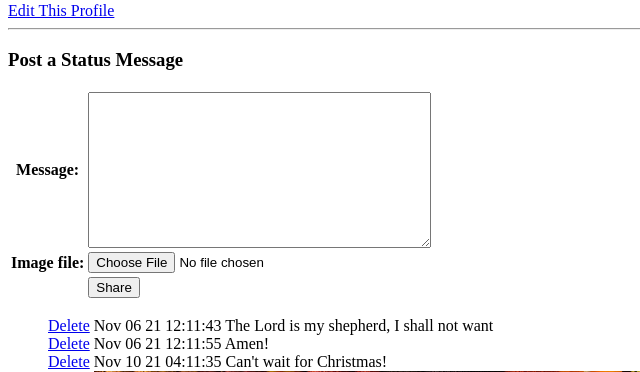
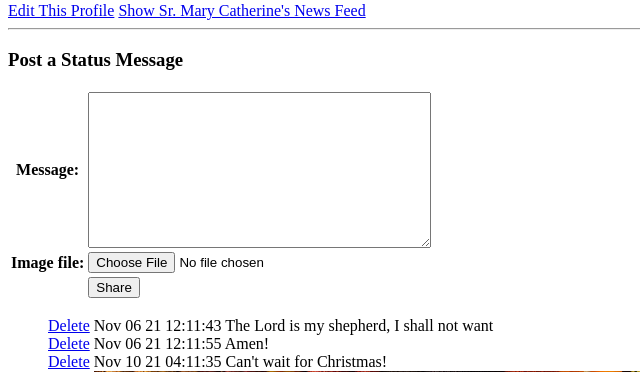
Before and after one commit to technocowdancer/cs108-examples, a Django app: page /mini_fb/profile/1 in a window 1280 px wide. Shown: the part 401-773 px from the top of the page, without its empty margins (0-640 px from the left). Run offline with Django 3.2, Linux system fonts and the light colour scheme; data comes from the database, SQL or seed files in the repository; both versions use the stored data as it was after the commit.

Commit message:
Added a News Feed

```diff
--- a/mini_fb/models.py
+++ b/mini_fb/models.py
@@ -1,5 +1,6 @@
 from django.db import models
 import datetime
+from django.db.models.query import QuerySet
 from django.urls import reverse
 
 # Create your models here.
@@ -25,9 +26,17 @@ class Profile(models.Model):
     friends = models.ManyToManyField("self")
     ###### returns all friends for this profile
     def get_friends(self):
+        '''Get a list of friends for the profile'''
 
-        QuerySet = self.friends.all()
-        return QuerySet
+        friend_list = self.friends.all()
+        return friend_list
+
+    def get_news_feed(self):
+        '''get list of all status messages then filter by friends'''
+        news = StatusMessage.objects.all().order_by("-time_stamp")
+        friend_list = self.get_friends()
+        filtered = news.filter(profile__in=friend_list)
+        return filtered
 
     def __str__(self):
         '''return a string representation of this object.'''
--- a/mini_fb/templates/mini_fb/show_profile_page.html
+++ b/mini_fb/templates/mini_fb/show_profile_page.html
@@ -35,6 +35,7 @@
         </tbody>
     </table>
     <a href="{% url 'update_profile' profile.pk %}">Edit This Profile</a>
+    <a href="{% url 'news_feed' profile.pk %}">Show {{profile}}'s News Feed</a>
 <hr>
 {% if profile.get_friends %}
     <h3>{{profile}}'s Friends</h3>
--- a/mini_fb/urls.py
+++ b/mini_fb/urls.py
@@ -1,7 +1,7 @@
 from django.urls import path
 
 from mini_fb.forms import CreateStatusMessageForm
-from .views import DeleteStatusMessageView, ShowAllProfilesView, ShowProfilePageView, CreateProfileView, UpdateProfileView, post_status_message
+from .views import DeleteStatusMessageView, ShowAllProfilesView, ShowNewsFeedView, ShowProfilePageView, CreateProfileView, UpdateProfileView, post_status_message
 
 urlpatterns =[
     path('', ShowAllProfilesView.as_view(), name="show_all_profiles"),
@@ -10,5 +10,5 @@ urlpatterns =[
     path('profile/<int:pk>/update', UpdateProfileView.as_view(), name='update_profile'),
     path('profile/<int:pk>/post_status', post_status_message, name='post_status_message'),
     path('profile/<int:profile_pk>/delete_message/<int:status_pk>', DeleteStatusMessageView.as_view(), name='delete_message'),
-
+    path('profile/<int:pk>/news_feed', ShowNewsFeedView.as_view(), name='news_feed'),
 ]
--- a/mini_fb/views.py
+++ b/mini_fb/views.py
@@ -128,3 +128,27 @@ class DeleteStatusMessageView(DeleteView):
         # # find the person associated with the quote
         person = message.profile
         return reverse('show_profile_page', kwargs={'pk':person.pk})
+
+class ShowNewsFeedView(DetailView):
+    '''create a view for the news feed of a profile's friends'''
+    # time = models.TimeField(auto_now_add=True)
+    model = Profile
+    template_name = "mini_fb/show_news_feed.html"
+    context_object_name = "profile_for_feed"
+    def get_context_data(self, **kwargs):
+        '''Return the context data (a dictionary) to be used in the template.'''
+
+        # obtain the default context data (a dictionary) from the superclass;
+        # this will include the Profile record to display for this page view
+        context = super(ShowNewsFeedView, self).get_context_data(**kwargs)
+        # create a new CreateStatusMessageForm, and add it into the context dictionary
+
+        # find the profile objects
+        pk = self.kwargs.get('pk')
+        get_profile_object = Profile.objects.get(pk=pk) # <-- in pre-class material
+        # call the news feed method on that object
+        News_feed = get_profile_object.get_news_feed()
+        # put the news feed into object
+        context['news_feed'] = News_feed
+        # return this context dictionary
+        return context
```
Also changed, not shown: mini_fb/templates/mini_fb/show_news_feed.html (added, +44 -0 lines), db.sqlite3.
